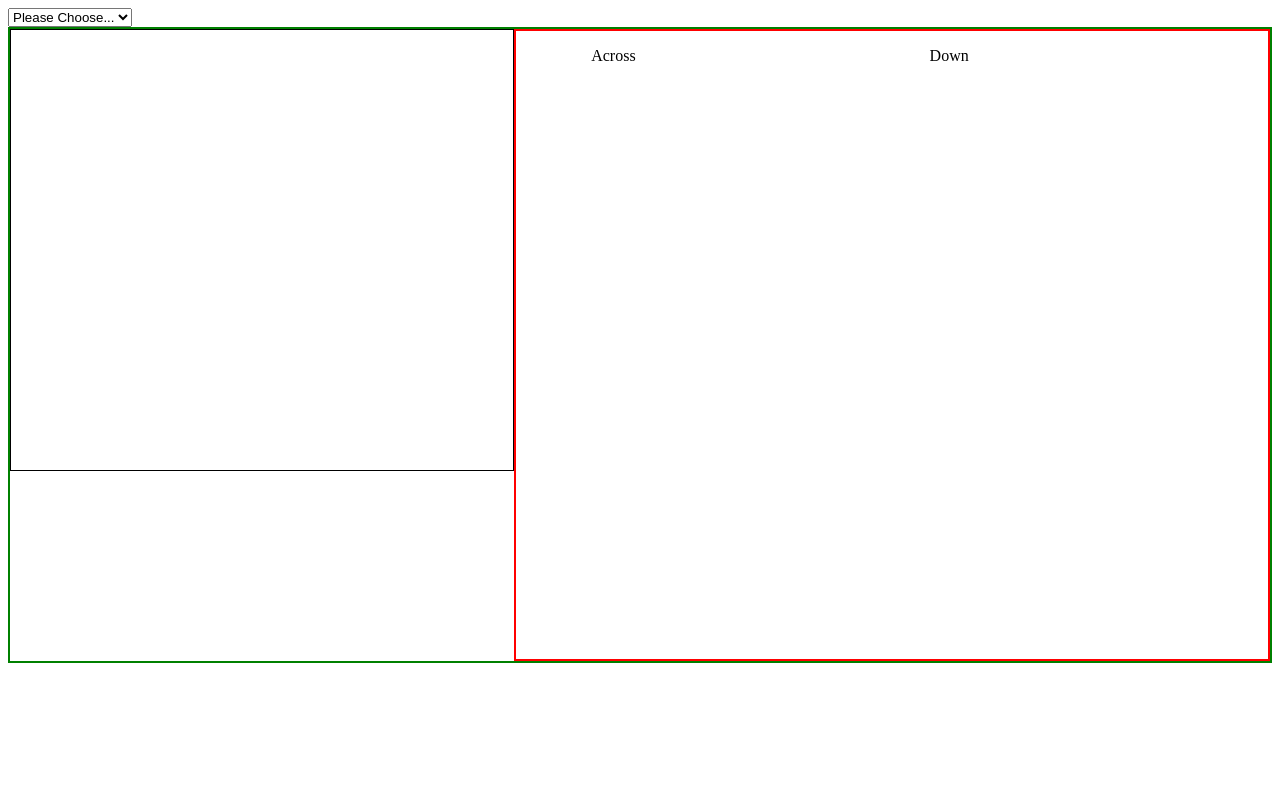
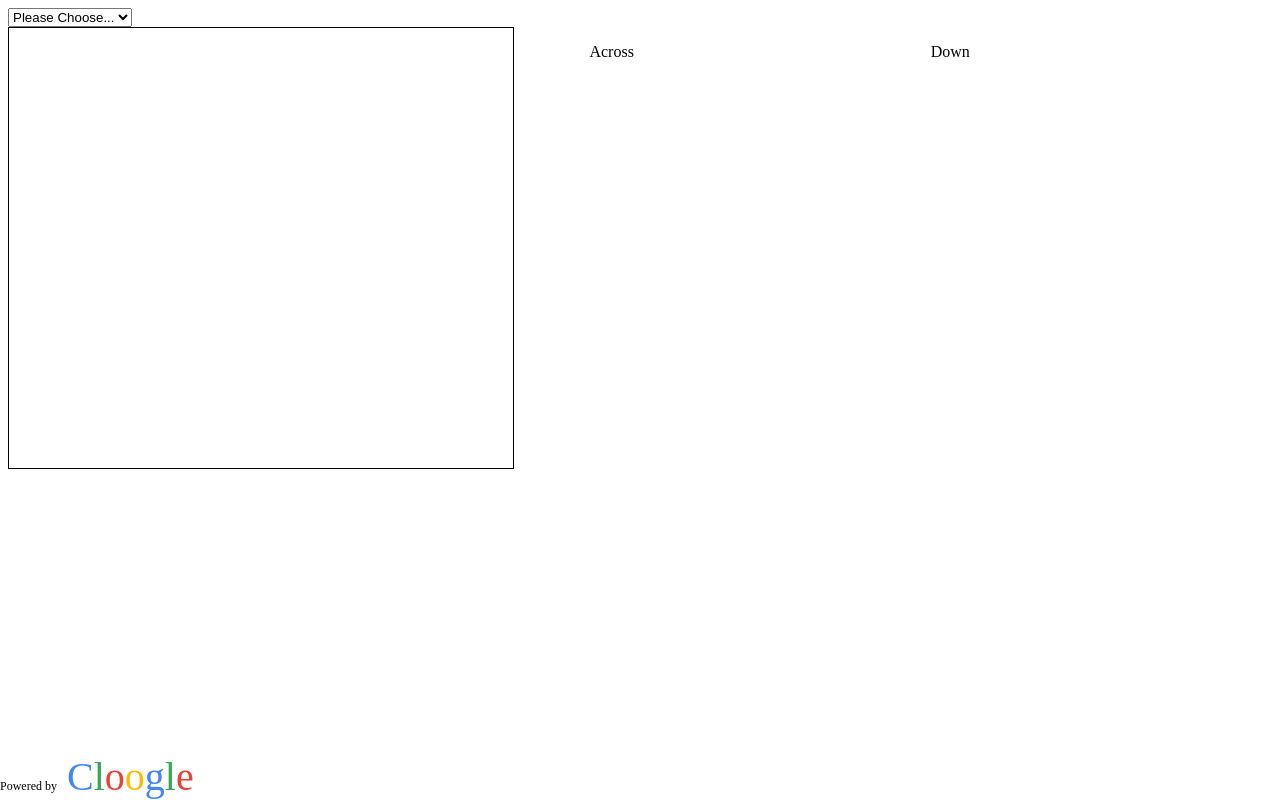
Before and after one commit to walkingalchemy/Cloogle-frontend, a plain HTML site: page index.html in a window 1280 px wide. Drawn offline with Linux system fonts and the light colour scheme; no server answers.

Commit message:
Create and place icon

```diff
--- a/app/app.js
+++ b/app/app.js
@@ -7,6 +7,7 @@ class App {
     App.chooseBoard = document.getElementById("choose-board")
     App.renderBoardOptions()
     App.chooseBoard.addEventListener("change", App.handleBoardChoice)
+    App.colors = ["#FBBC05","EA4335","#34A853","#4285F4"]
   }
 
   static async handleBoardChoice(event){
@@ -34,11 +35,10 @@ class App {
     App.hints.addEventListener('mouseout', App.hintHoverHandler)
   }
 
-<<<<<<< HEAD
   static hintHoverHandler(event) {
   	if ((event.target.tagName.toLowerCase() === 'dd') && (event.type === 'mouseover')){
-  		event.target.style.background = 'aliceblue'
-      document.getElementById(`label-${event.target.id.split('-')[1]}`).style.background = 'aliceblue'
+      event.target.style.background = App.colors[2]
+      document.getElementById(`label-${event.target.id.split('-')[1]}`).style.background = App.colors[2]
 
     }
     if ((event.target.tagName.toLowerCase() === 'dd') && (event.type === 'mouseout')){
@@ -58,10 +58,4 @@ class App {
 
 
 
-=======
-  hintHoverHandler(event) {
-
-  }
-
->>>>>>> 190d086a7fd35d7e63f35e811a710859b5e58c7d
 }
--- a/index.html
+++ b/index.html
@@ -4,6 +4,7 @@
     <meta charset="utf-8">
     <title></title>
     <link rel="stylesheet" href="stylesheets/style.css">
+    <link rel="stylesheet" href="stylesheets/icon.css">
     <script src="app/board.js" charset="utf-8"></script>
     <script src="app/app.js" charset="utf-8"></script>
     <script src="app/index.js" charset="utf-8"></script>
@@ -42,6 +43,12 @@
         </div>
 
       </div>
+      <div class='icon'>
+        <div class='cloogle'>
+          <span class='powered'>Powered by</span>
+          <span class='blue'>C</span><span class='green'>l</span><span class='red'>o</span><span class='yellow'>o</span><span class='blue'>g</span><span class='green'>l</span><span class='red'>e</span>
+        </div>
+      </div>
 
     </div>
   </body>
--- /dev/null
+++ b/stylesheets/icon.css
@@ -0,0 +1,63 @@
+.icon {
+
+  padding:0;
+  margin-left: 0;
+  margin-right: 0;
+  margin-top: 0;
+  margin-bottom: 0;
+  float: inherit;
+  /* // font-size: 120px; */
+  font-size: 5vmin;
+  position: absolute;
+  bottom: 0;
+  left: 0;
+  z-index: 2;
+}
+
+.cloogle {
+  padding:0;
+  margin-left: 0;
+  margin-right: 0;
+  margin-top: -12%;
+  margin-bottom: 0;
+  float: inherit;
+  /* font-family: sans-serif; */
+  /* // font-size: 95px; */
+  font-size: 5vmin;
+}
+
+.powered {
+  font-size: 30%;
+}
+
+.yellow {
+  color: #FBBC05;
+}
+
+.yellow:hover {
+  color: #7CBB00;
+}
+
+.red {
+  color: #EA4335;
+}
+
+.red:hover {
+  color: #FF8B00;
+}
+
+.green {
+  color: #34A853;
+}
+
+.green:hover {
+  color: #FF8B00;
+}
+
+.blue {
+  color: #4285F4;
+}
+
+.blue:hover {
+  color: #F65314;
+}
--- a/stylesheets/style.css
+++ b/stylesheets/style.css
@@ -21,7 +21,7 @@
 	grid-template-columns: 40% 60%;
   grid-template-rows: 70% auto;
   height: 100%;
-  border: 2px solid green;
+  /* border: 2px solid green; */
 }
 
 #hints {
@@ -92,7 +92,7 @@
 #hint-container {
   overflow:scroll;
   grid-area: 1 / 2 / 3/ 2;
-  border: 2px solid red;
+  /* border: 2px solid red; */
 }
 
 #hints {
```
